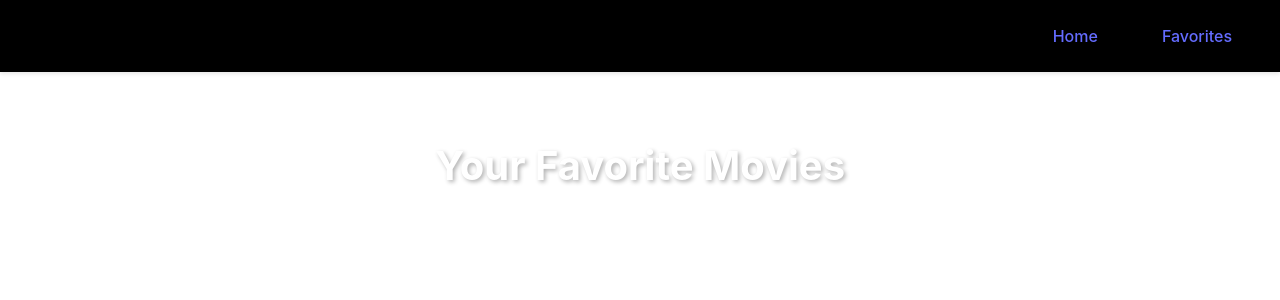
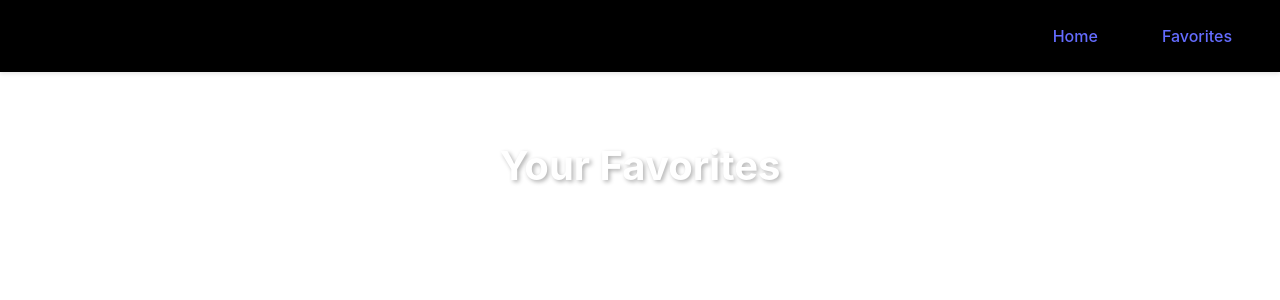
Before and after one commit to Soulittude/movie-website, a React (Vite) app: page /favorites in a window 1280 px wide. Shown: the top 300 px of the page. Built offline with nearby package versions, Linux system fonts and the light colour scheme.

Commit message:
Small Changes, There is a small bug which favorites resets when i refresh the page

```diff
--- a/src/App.jsx
+++ b/src/App.jsx
@@ -2,7 +2,7 @@ import { Route, Routes } from "react-router-dom";
 import "./css/App.css";
 import Home from "./pages/Home";
 import Favorites from "./pages/Favorites";
-import Navbar from "./component/NavBar";
+import Navbar from "./components/NavBar";
 import { MovieProvider } from "./contexts/MovieContext";
 
 function App() {
--- a/src/component/MovieCard.jsx
+++ b/src/components/MovieCard.jsx
@@ -1,4 +1,3 @@
-import React from "react";
 import "../css/MovieCard.css";
 import { useMovieContext } from "../contexts/MovieContext";
 
--- a/src/contexts/MovieContext.jsx
+++ b/src/contexts/MovieContext.jsx
@@ -6,6 +6,7 @@ export const useMovieContext = () => useContext(MovieContext);
 
 export const MovieProvider = ({ children }) => {
   const [favorites, setFavorites] = useState([]);
+
   useEffect(() => {
     const storedFavs = localStorage.getItem("favorites");
 
--- a/src/pages/Favorites.jsx
+++ b/src/pages/Favorites.jsx
@@ -1,7 +1,6 @@
-import React from "react";
-import "../css/favorites.css";
+import "../css/Favorites.css";
 import { useMovieContext } from "../contexts/MovieContext";
-import MovieCard from "../component/MovieCard";
+import MovieCard from "../components/MovieCard";
 
 function Favorites() {
   const { favorites } = useMovieContext();
@@ -9,7 +8,7 @@ function Favorites() {
   if (favorites) {
     return (
       <div className="favorites">
-        <h2>Your Favorite Movies</h2>
+        <h2>Your Favorites</h2>
         <div className="movies-grid">
           {favorites.map((movie) => (
             <MovieCard movie={movie} key={movie.id} />
@@ -21,8 +20,8 @@ function Favorites() {
 
   return (
     <div className="favorites-empty">
-      <h2>No favorite movies yet</h2>
-      <p>Start adding movies to your favorites and they will appear here.</p>
+      <h2>No Favorite Movies Yet</h2>
+      <p>Start adding movies to your favorites and they will appear here!</p>
     </div>
   );
 }
--- a/src/pages/Home.jsx
+++ b/src/pages/Home.jsx
@@ -1,8 +1,7 @@
-import React from "react";
-import MovieCard from "../component/MovieCard";
+import MovieCard from "../components/MovieCard";
 import { useState, useEffect } from "react";
-import "../css/home.css";
-import { getPopularMovies, searchMovies } from "../services/api";
+import { searchMovies, getPopularMovies } from "../services/api";
+import "../css/Home.css";
 
 function Home() {
   const [searchQuery, setSearchQuery] = useState("");
@@ -22,6 +21,7 @@ function Home() {
         setLoading(false);
       }
     };
+
     loadPopularMovies();
   }, []);
 
@@ -36,6 +36,7 @@ function Home() {
       setMovies(searchResults);
       setError(null);
     } catch (err) {
+      console.log(err);
       setError("Failed to search movies...");
     } finally {
       setLoading(false);
@@ -47,16 +48,18 @@ function Home() {
       <form onSubmit={handleSearch} className="search-form">
         <input
           type="text"
+          placeholder="Search for movies..."
+          className="search-input"
           value={searchQuery}
           onChange={(e) => setSearchQuery(e.target.value)}
-          className="search-input"
-          placeholder="Search for movies"
         />
         <button type="submit" className="search-button">
           Search
         </button>
       </form>
+
       {error && <div className="error-message">{error}</div>}
+
       {loading ? (
         <div className="loading">Loading...</div>
       ) : (
```
Also changed, not shown: src/components/NavBar.jsx (renamed from src/component/NavBar.jsx).
